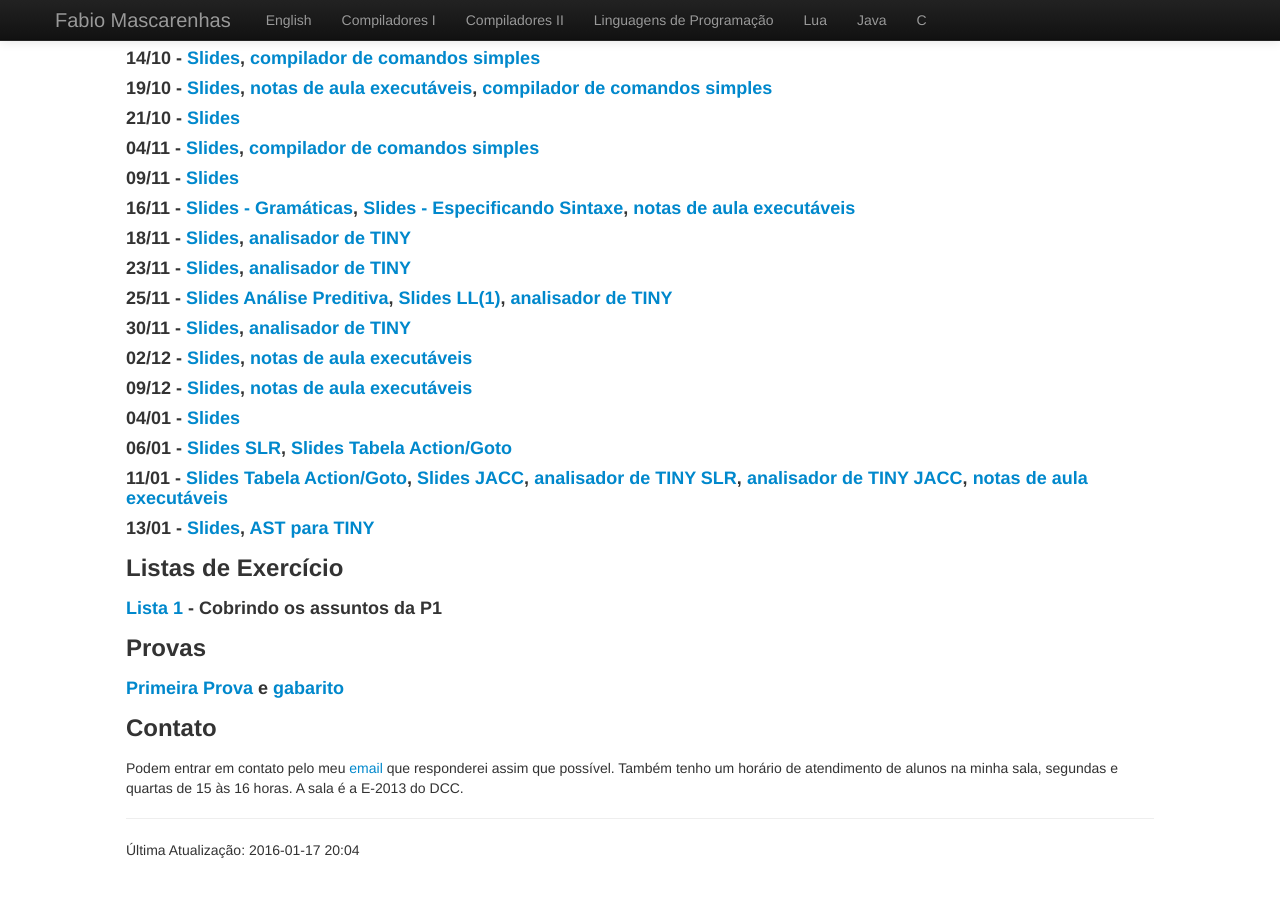
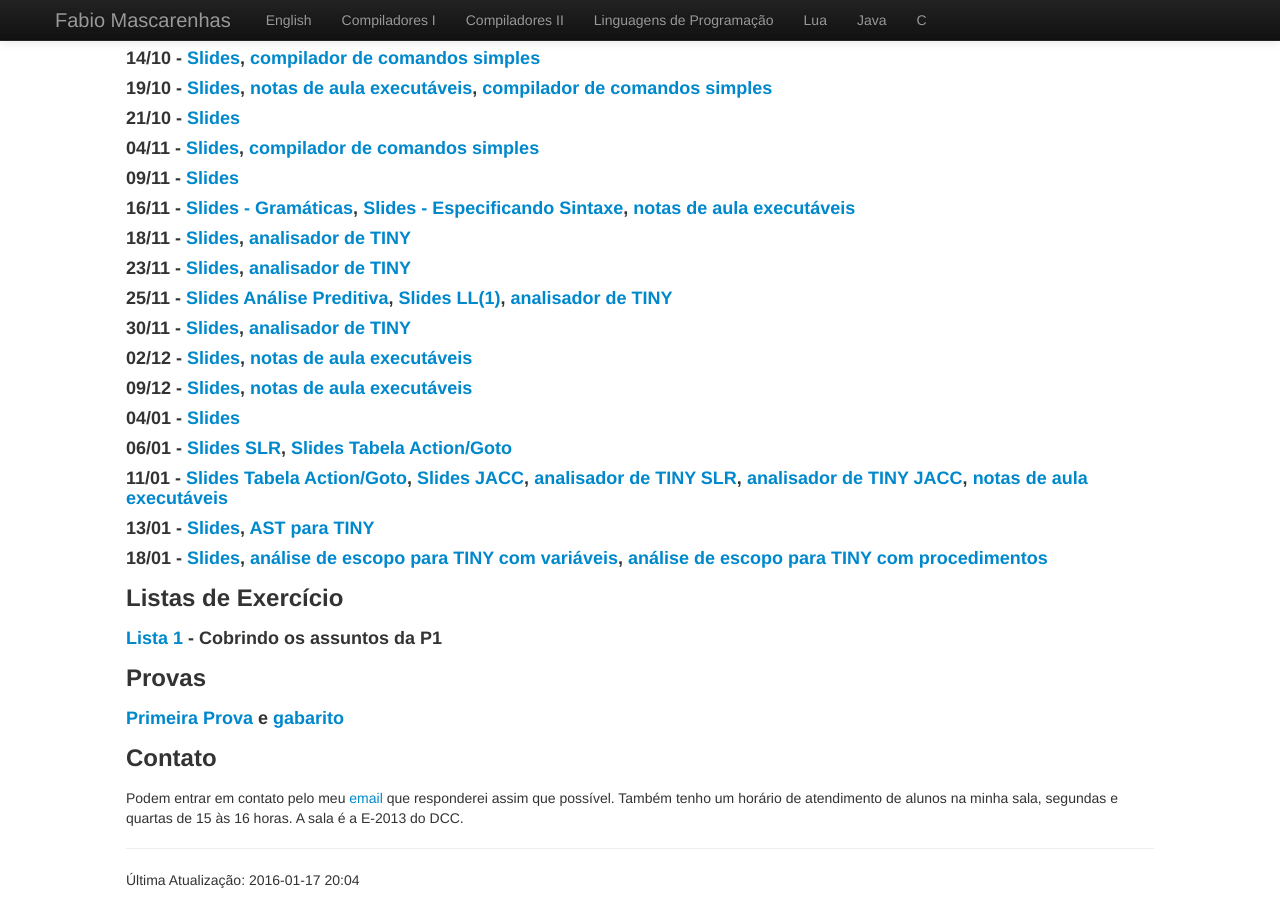
Before and after one commit to fabiomascarenhas/fabiomascarenhas.github.com, a Jekyll site: the page built from comp/index.md, in a window 1280 px wide and 900 px high, scrolled down 1394 px. Built offline with Jekyll 4.4.1, drawn with Linux system fonts in a browser that asks for light colours; Markdown is read by kramdown in place of the engine named in the settings; before the commit the page ends 2264 px from its top, so only the background shows below that.

Commit message:
analise de escopo para tiny (compiladores I)

```diff
--- a/comp/index.md
+++ b/comp/index.md
@@ -130,6 +130,7 @@ Publicarei slides e notas de aula nessa seção no decorrer do curso.
 #### 06/01 - [Slides SLR](11SLRPt2.pdf), [Slides Tabela Action/Goto](12ActionGotoPt1.pdf)
 #### 11/01 - [Slides Tabela Action/Goto](12ActionGotoPt2.pdf), [Slides JACC](13JACC.pdf), [analisador de TINY SLR](TINYSLR.zip), [analisador de TINY JACC](TINYJACC.zip), [notas de aula executáveis](Parsing.zip)
 #### 13/01 - [Slides](14SemanticaPt1.pdf), [AST para TINY](TINYAST.zip)
+#### 18/01 - [Slides](14SemanticaPt2.pdf), [análise de escopo para TINY com variáveis](TINYEscopo.zip), [análise de escopo para TINY com procedimentos](TINYEscopoProc.zip)
 
 ### Listas de Exercício
 
```
Also changed, not shown: 3 other files.
